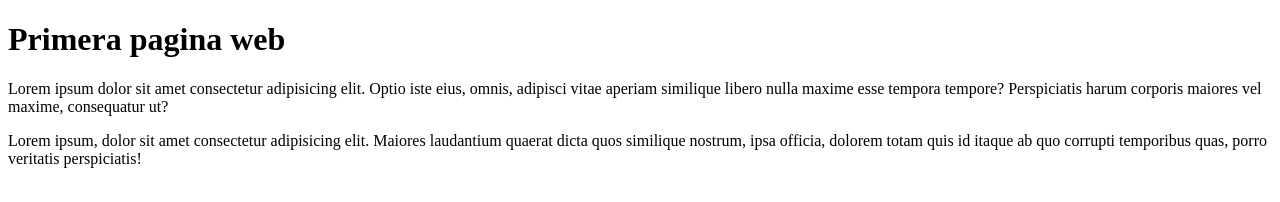
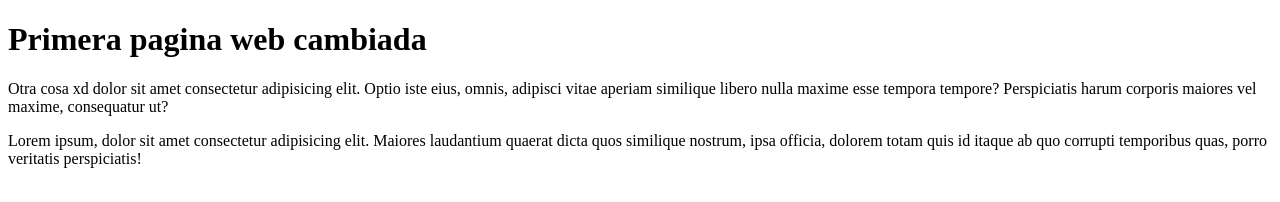
Before and after one commit to veronicajujuy/clase4-c1, a plain HTML site: page views/index.html in a window 1280 px wide. Drawn offline with Linux system fonts and the light colour scheme.

Commit message:
Cambios en la pagina

```diff
--- a/views/index.html
+++ b/views/index.html
@@ -6,9 +6,9 @@
     <title>Document</title>
   </head>
   <body>
-    <h1>Primera pagina web</h1>
+    <h1>Primera pagina web cambiada</h1>
     <p>
-      Lorem ipsum dolor sit amet consectetur adipisicing elit. Optio iste eius,
+      Otra cosa xd dolor sit amet consectetur adipisicing elit. Optio iste eius,
       omnis, adipisci vitae aperiam similique libero nulla maxime esse tempora
       tempore? Perspiciatis harum corporis maiores vel maxime, consequatur ut?
     </p>
```
